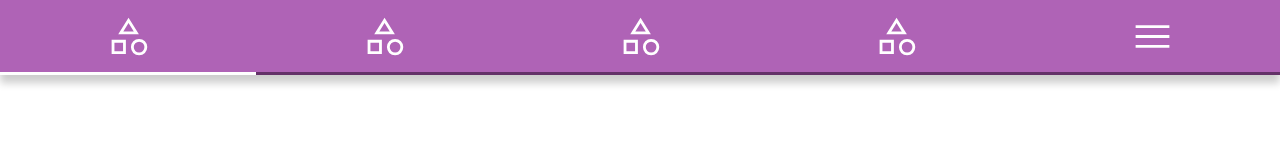
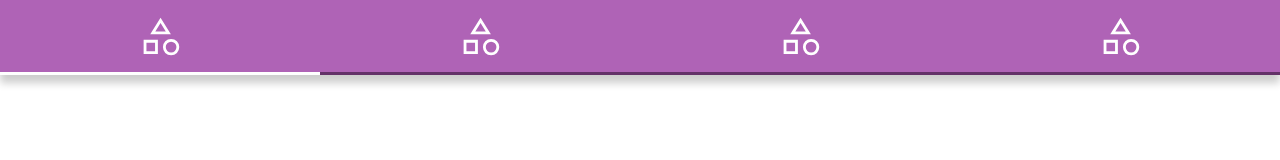
Before and after one commit to Diaa-E/interactive-components, a website built with webpack: page src/index.html in a window 1280 px wide. Built offline with nearby package versions, Linux system fonts and the light colour scheme.

Commit message:
Create a menu without a more button

```diff
--- a/src/index.html
+++ b/src/index.html
@@ -3,10 +3,10 @@
     <head>
         <meta charset="utf-8" />
         <title>Interactive components</title>
-        <link rel="stylesheet" href="./tab.menu.css">
+        <!-- <link rel="stylesheet" href="./tab.menu.css"> -->
     </head>
     <body>
-        <div class="menu-wrapper">
+        <!-- <div class="menu-wrapper">
             <ul class="items-container">
                 <li class="menu-item menu-item-selected">
                     <img class="menu-icon" src="./icons/item.svg" alt="">
@@ -24,7 +24,7 @@
                     <img class="menu-icon" src="./icons/menu.svg" alt="">
                 </li>
             </ul>
-        </div>
+        </div> -->
     </body>
 
 </html>
--- a/src/index.js
+++ b/src/index.js
@@ -1,10 +1,11 @@
 "use strict";
 
 import { dropdown } from "./dropdown";
-import "./tab.menu.css";
+import { tabMenu } from "./tab.menu";
 
-// const body = document.querySelector("body");
+const body = document.querySelector("body");
 // body.append(dropdown({eventFunction: updateTitle}));
+body.append(tabMenu());
 
 function updateTitle(e){
 
--- a/src/tab.menu.js
+++ b/src/tab.menu.js
@@ -2,7 +2,8 @@
 
 import "./tab.menu.css";
 import domUtility from "./dom.utility";
-import defaultIcon from "./icons/item.svg"
+import defaultIcon from "./icons/item.svg";
+import menuIcon from "./icons/menu.svg";
 
 export function tabMenu(options)
 {
@@ -10,6 +11,7 @@ export function tabMenu(options)
         menuId: "tabMenu",
         menuItems: ["item 1", "item 2", "item 3", "item 4", "item 5", "item 6"],
         menuIcons: Array(6).fill(defaultIcon),
+        menuIconsClasses: ["menu-icon"],
         wrapperClasses: ["menu-wrapper"],
         itemListClasses: ["items-container"],
         itemClasses: ["menu-item"],
@@ -21,5 +23,28 @@ export function tabMenu(options)
     }
 
     const divWrapper = domUtility.createDomElement("div");
+    domUtility.addClasses(divWrapper, options.wrapperClasses);
+    domUtility.setElementAttributes(divWrapper, ["id"], [options.menuId]);
 
+    const ulItems = domUtility.createDomElement("ul");
+    domUtility.addClasses(ulItems, options.itemListClasses);
+
+    for (let i = 0; i < 4; i++)
+    {
+        const liMenuItem = domUtility.createDomElement("li");
+        domUtility.addClasses(liMenuItem, options.itemClasses);
+        //select first item
+        if (i === 0) domUtility.addClasses(liMenuItem, options.itemSelectedClasses);
+
+        const imgIcon = new Image();
+        imgIcon.src = options.menuIcons[i];
+        domUtility.addClasses(imgIcon, options.menuIconsClasses);
+
+        liMenuItem.append(imgIcon);
+        ulItems.append(liMenuItem);
+    }
+
+    divWrapper.append(ulItems);
+
+    return divWrapper;
 }
```
Also changed, not shown: 1 other file.
